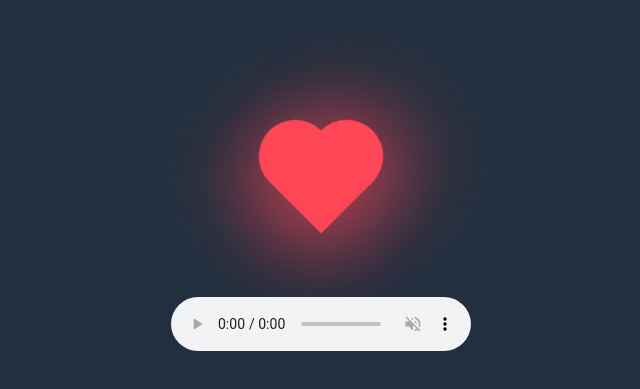
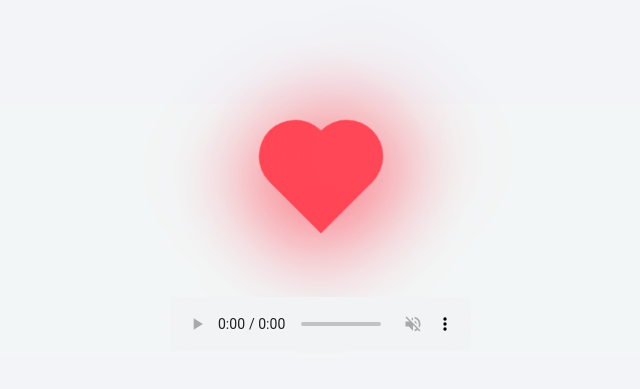
Before and after one commit to LucianoCespedes/Mi-heart, a plain HTML site: page index.html in a window 1280 px wide. Shown: the part 151-540 px from the top of the page, without its empty margins (319-959 px from the left). Drawn offline with Linux system fonts and the light colour scheme.

Commit message:
Update style.css

```diff
--- a/style.css
+++ b/style.css
@@ -2,7 +2,7 @@
     padding: 0;
     margin: 0;
     box-sizing: border-box;
-    background: #222f3e;
+    background: #bdcbd712;
 }
 
 
```
